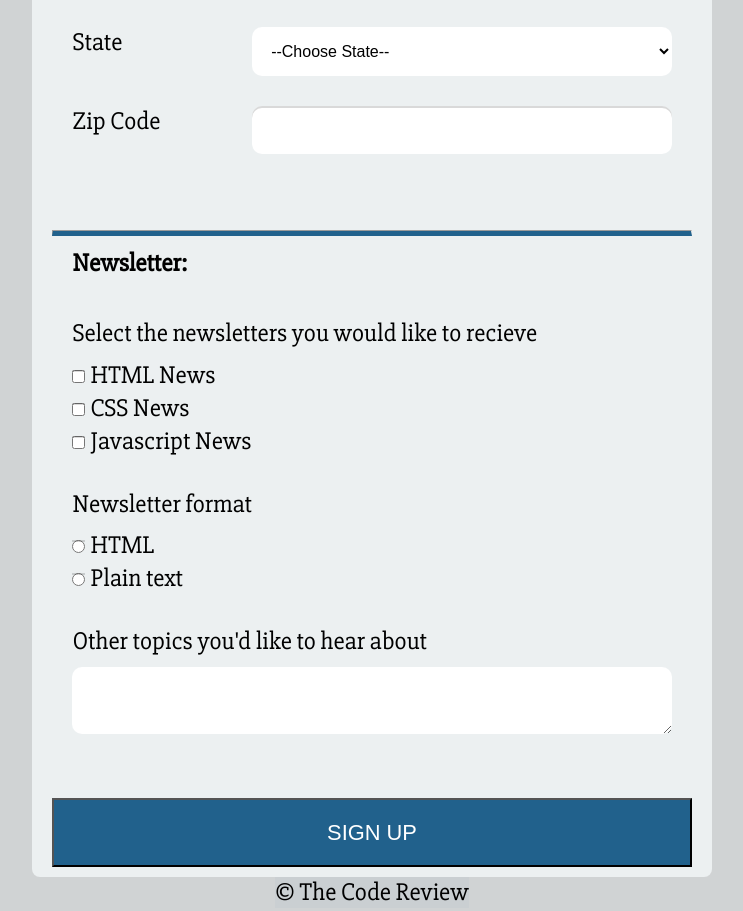
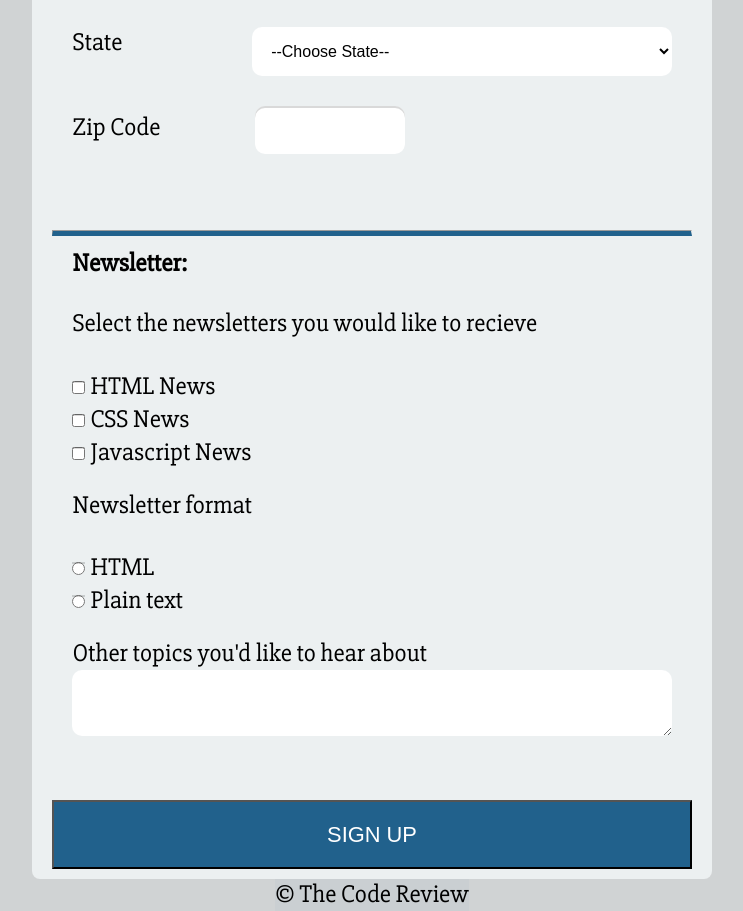
Before and after one commit to kpelkowski/project_3, a plain HTML site: page index.html in a window 1280 px wide. Shown: the part 752-1663 px from the top of the page, without its empty margins (268-1011 px from the left). Drawn offline with Linux system fonts and the light colour scheme.

Commit message:
Final changes

```diff
--- a/css/styles.css
+++ b/css/styles.css
@@ -102,7 +102,7 @@ input[type="checkbox"] {
 
 input[placeholder] {
   background: #f9e79f;
-  text-align: left;
+  text-align: right;
   font-size: 20px;
 }
 
@@ -118,8 +118,21 @@ input[type="radio"]:checked+label {
   font-weight: bold;
 }
 
-input:focus {
-  border: 1px solid #0c77d5;
+input:focus,
+textarea:focus {
+  border: 5px solid #0c77d5;
+}
+
+input,
+textarea,
+select {
+  transition: background-color 1s;
+}
+
+input:hover,
+textarea:hover,
+select:hover {
+  background-color: #aed6f1;
 }
 
 .container {
@@ -167,18 +180,27 @@ input:focus {
 }
 
 .interests {
-  margin-top: 30px;
-  margin-bottom: 10px;
+  margin-top: 20px;
+  margin-bottom: 0;
+  text-align: left;
 }
 
 .newsletter {
   margin-bottom: 0;
 }
 
+#zip {
+  width: 25%;
+}
+
 
 /*--- Media Queries ---*/
 
 @media (min-width: 768px) {
+
+  div {
+    display: flex;
+  }
 
   input[type="text"],
   input[type="email"],
@@ -199,20 +221,36 @@ input:focus {
     text-align: left;
     }
 
-    input:focus {
-      border: 1px solid #0c77d5;
-      transition: ease-in-out, width 2s ease-in-out;
+  input:focus,
+  textarea:focus {
+    border: 5px solid #0c77d5;
+  }
+
+  input,
+  textarea,
+  select {
+    transition: background-color 1s;
+  }
+
+  input:hover,
+  textarea:hover,
+  select:hover {
+    background-color: #aed6f1;
+  }
+
+  input[placeholder]:hover {
+    background-color: #aed6f1;
   }
 
   input[placeholder] {
     background: #f9e79f;
-      text-align: left;
+    text-align: right;
     font-size: 20px;
   }
 
   .main-header,
   .main-footer {
-      max-width: 700px;
+    max-width: 680px;
   }
 
   .user_input {
@@ -225,6 +263,10 @@ input:focus {
     margin-right: auto;
   }
 
+  .zip {
+    margin-right: 90px;
+  }
+
   #state {
     width: 70%;
   }
@@ -233,8 +275,8 @@ input:focus {
     width: 100%;
   }
 
-    div {
-      display: flex;
+  #zip {
+    width: 25%;
   }
 
 }
--- a/index.html
+++ b/index.html
@@ -5,7 +5,7 @@
     <meta name="viewport" content="width=device-width initial-scale=1.0">
     <title>The Code Review: Newsletter Sign Up</title>
     <link rel="stylesheet" href="css/normalize.css">
-    <link rel="stylesheet" href="project_3/css/styles.css">
+    <link rel="stylesheet" href="css/styles.css">
     <link href="https://fonts.googleapis.com/css?family=Slabo+27px" rel="stylesheet">
   </head>
   <body>
@@ -97,22 +97,22 @@
               <option value="Wyoming">WY</option>
             </select>
           </div>
-          <div>
-            <label class="container inln" for="zip">Zip Code</label>
-            <input class="user_input inln" type="number" id="zip" name="user_zip">
-          </div>
+
+            <label class="container zip" for="zip">Zip Code</label>
+            <input type="number" id="zip" name="user_zip">
+
 
        </fieldset>
        <hr class="separation">
 
        <fieldset>
          <legend class="newsletter">Newsletter:</legend>
-         <label class="interests">Select the newsletters you would like to recieve</label><br>
+         <p class="interests">Select the newsletters you would like to recieve</p><br>
            <input type="checkbox" id="HTML_news" value="HTML_news" name="newsletter"><label for="HTML_news"> HTML News</label><br>
            <input type="checkbox" id="CSS_news" value="CSS_news" name="newsletter"><label for="CSS_news"> CSS News</label><br>
            <input type="checkbox" id="JS_news" value="JS_news" name="newsletter"><label for="JS_news"> Javascript News</label><br>
 
-         <label class="interests">Newsletter format</label><br>
+         <p class="interests">Newsletter format</p><br>
              <input type="radio" id="HTML" value="HTML" name="news_format"><label class="option" for="HTML"> HTML</label><br>
              <input type="radio" id="plain" value="plain" name="news_format"><label class="option" for="plain"> Plain text</label><br>
          <label class="interests">Other topics you'd like to hear about</label><br>
```
Lines whose indentation alone changed are shown as unchanged.
